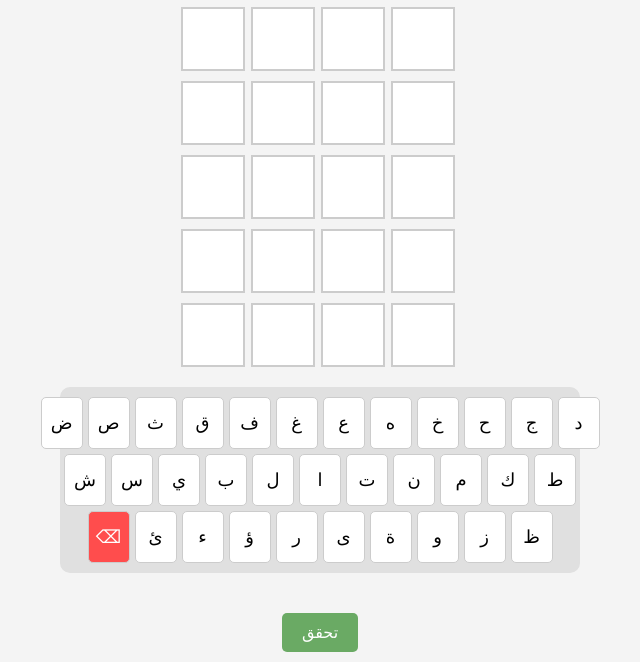
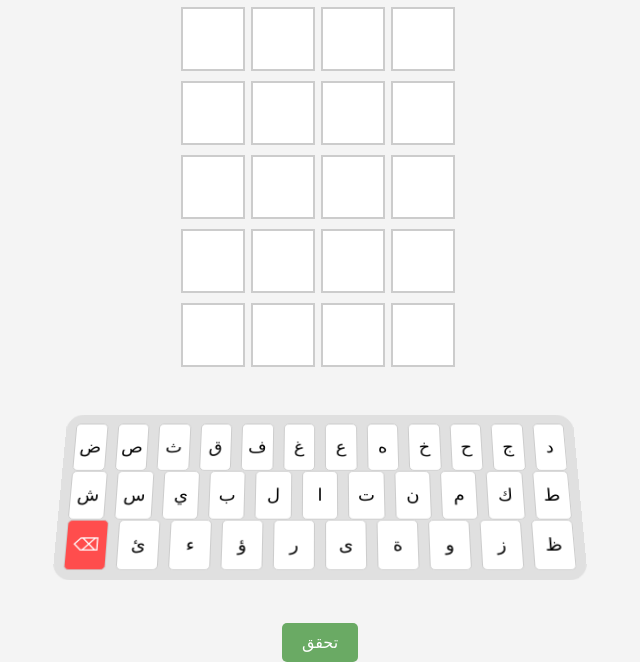
Before and after one commit to ahmedazmy81819/words-game, a plain HTML site: page index.html in a window 1280 px wide. Shown: the part 176-838 px from the top of the page, without its empty margins (320-960 px from the left). Drawn offline with Linux system fonts and the light colour scheme.

Commit message:
Update styles.css

```diff
--- a/styles.css
+++ b/styles.css
@@ -47,14 +47,17 @@ body {
 }
 
 #keyboard {
+    --gap: 10px;
+    --rot-x: 20deg;
+    --rot-y: 0deg;
+    display: inline-flex;
+    flex-direction: column;
+    padding: var(--gap);
+    border-radius: 17.5px;
+    transform-style: preserve-3d;
+    transform: perspective(1000px) rotateX(var(--rot-x)) rotateY(var(--rot-y));
+    background-color: #e0e0e0;
     margin-top: 20px;
-    display: flex;
-    flex-direction: column;
-    align-items: center;
-    gap: 5px;
-    background-color: #e0e0e0;
-    padding: 10px;
-    border-radius: 10px;
     max-width: 500px;
     margin-left: auto;
     margin-right: auto;
@@ -63,7 +66,7 @@ body {
 .keyboard-row {
     display: flex;
     justify-content: center;
-    gap: 5px;
+    gap: var(--gap);
 }
 
 .key {
@@ -78,6 +81,7 @@ body {
     font-size: 18px;
     transition: background-color 0.3s, transform 0.1s;
     border-radius: 5px;
+    transform-style: preserve-3d;
 }
 
 .key:hover {
```
